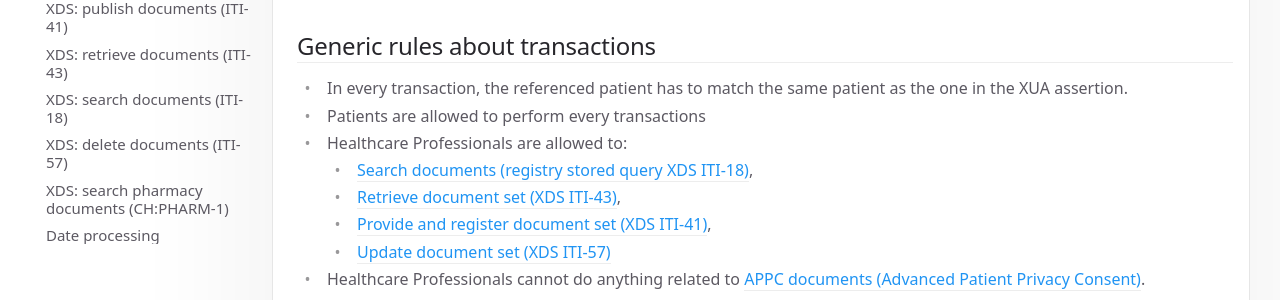
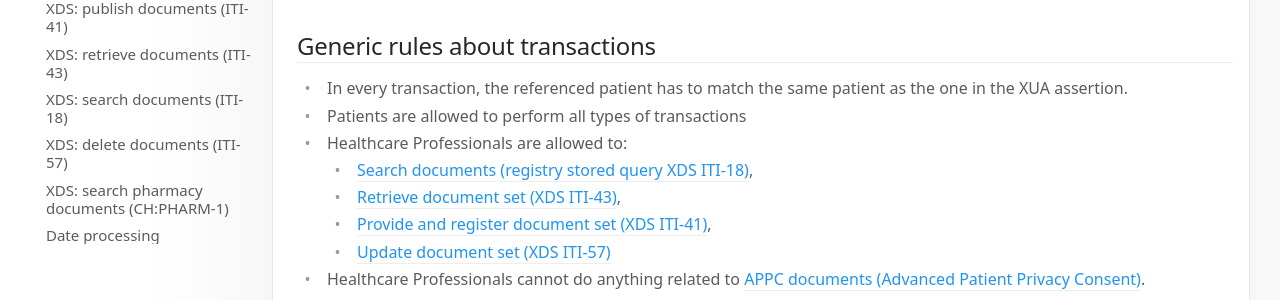
Before and after one commit to CARA-ch/emed-service-guide, an MkDocs documentation site: the page built from docs/transactions/index.md, in a window 1280 px wide and 900 px high, scrolled down 357 px. Shown: the part 155-455 px from the top of the window. Built offline with MkDocs 1.6.1 and Material for MkDocs 9.7.7, drawn with Linux system fonts in a browser that asks for light colours; comment, search, counter and statistics services are not loaded.

Commit message:
improved phrasing on docs/transactions/index.md

```diff
--- a/docs/transactions/index.md
+++ b/docs/transactions/index.md
@@ -14,7 +14,7 @@ For details about documents (content and metadata), see the [Documents page](doc
 
 ## Generic rules about transactions
 * In every transaction, the referenced patient has to match the same patient as the one in the XUA assertion.
-* Patients are allowed to perform every transactions
+* Patients are allowed to perform all types of transactions
 * Healthcare Professionals are allowed to:
     * [Search documents (registry stored query XDS ITI-18)](iti18.md),
     * [Retrieve document set (XDS ITI-43)](iti43.md),
```
